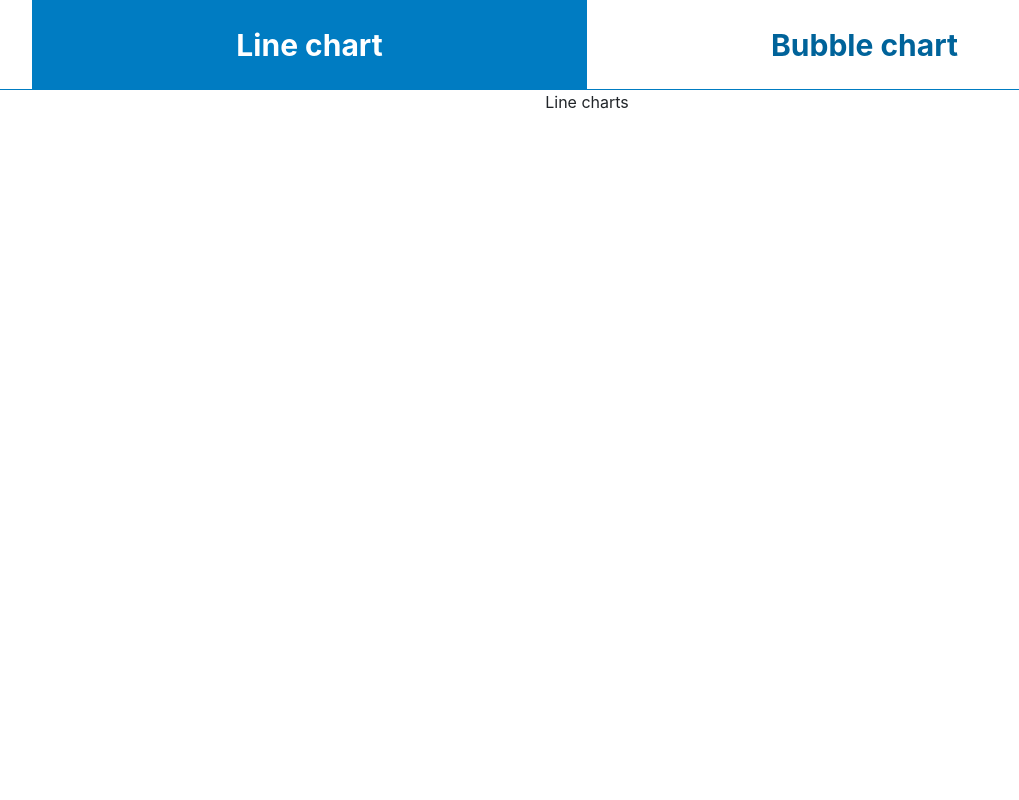
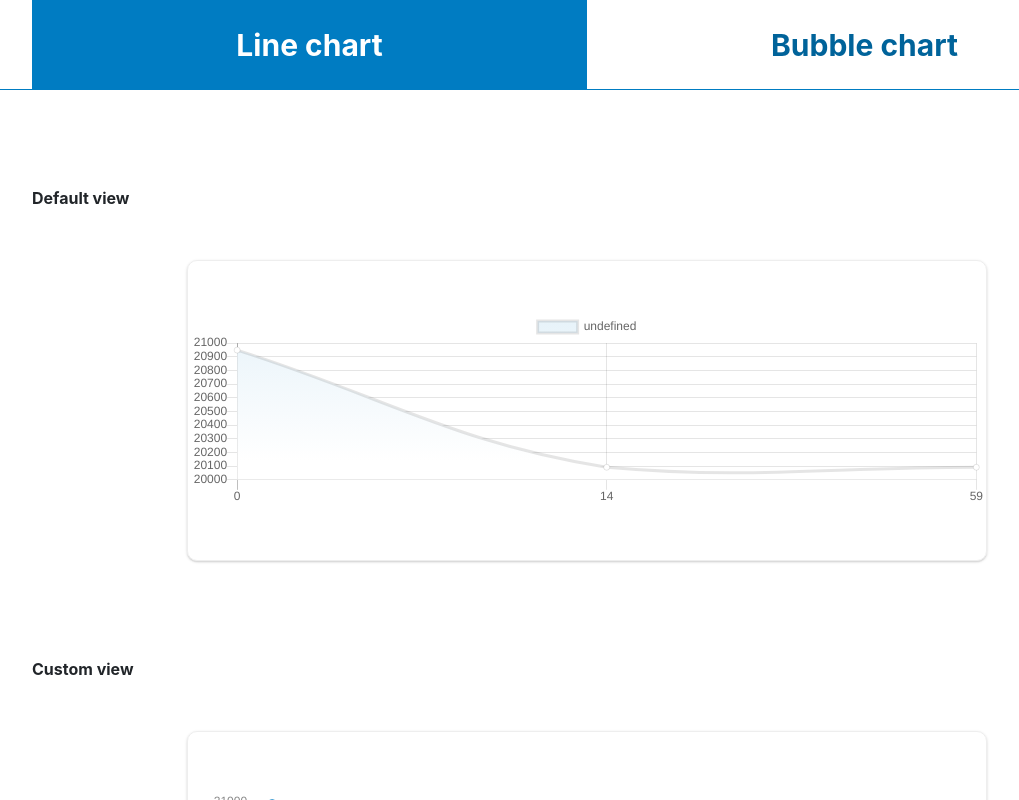
Before and after one commit to lovedisaster/react-chartjs-sample, a React (Create React App) app in the folder react-chartjs-sample/: page / in a window 1280 px wide. Both pictures are taken after a click on the item "Line chart". Shown: the top 800 px of the page, without its empty margins (53-1072 px from the left). Built offline with nearby package versions, Linux system fonts and the light colour scheme.

Commit message:
default and minor custom chart

```diff
--- a/react-chartjs-sample/src/App.js
+++ b/react-chartjs-sample/src/App.js
@@ -1,5 +1,7 @@
 import React, {useState} from 'react';
 import './App.scss';
+import LineChart from './LineChart/LineChart';
+import BubbleChart from './BubbleChart/BubbleChart';
 
 const CHARTTYPES = {
   LINE : "line",
@@ -20,14 +22,10 @@ const App = () => {
         </div>
       </div>
       {
-        activeChart === CHARTTYPES.LINE && <div className="line-chart__wrapper">
-          Line charts
-        </div>
+        activeChart === CHARTTYPES.LINE && <BubbleChart/>
       }
       {
-        activeChart === CHARTTYPES.BUBBLE && <div className="bubble-chart__wrapper">
-          Bubble charts
-        </div>
+        activeChart === CHARTTYPES.BUBBLE && <LineChart/>
       }
     </div>
   );
--- a/react-chartjs-sample/src/BubbleChart/BubbleChart.js
+++ b/react-chartjs-sample/src/BubbleChart/BubbleChart.js
@@ -1,16 +1,120 @@
-import React from 'react';
-import PropTypes from 'prop-types';
+import React from "react";
+import PropTypes from "prop-types";
+import { Line } from "react-chartjs-2";
+import "./BubbleChart.scss";
 
-const BubbleChart = props => {
-    return (
-        <div>
+const sampleData = (canvas) => {
+  const ctx = canvas.getContext("2d");
+  let gradient = ctx.createLinearGradient(0, 0, 0, 150);
+  gradient.addColorStop(0, "rgba(230,242,249,1)");
+  gradient.addColorStop(1, "rgba(255,255,255,1)");
 
-        </div>
-    );
+  const result = {
+    labels: [0, 14, 59],
+    datasets: [
+      {
+        backgroundColor: gradient,
+        pointBackgroundColor: "#fff",
+        data: [
+          { x: 0, y: 20948 },
+          { x: 14, y: 20092 },
+          { x: 59, y: 20092 },
+        ],
+      },
+    ],
+  };
+  return result;
 };
 
-BubbleChart.propTypes = {
-
+const BubbleChart = (props) => {
+  return (
+    <div className="container">
+      <br/>
+      <br/>
+      <br/>
+      <br/>
+      <h4 className="text-left">Default view</h4>
+      <div className="line-chart__wrapper">
+        <Line width={600} data={sampleData} type="line" />
+      </div>
+      <br/>
+      <br/>
+      <br/>
+      <br/>
+      <h4 className="text-left">Custom view</h4>
+      <div className="line-chart__wrapper">
+        <Line
+          width={600}
+          data={sampleData}
+          type="line"
+          options={{
+            legend: { display: false },
+            responsive: true,
+            maintainAspectRatio: false,
+            layout: {
+              padding: 20,
+            },
+            elements: {
+              line: {
+                cubicInterpolationMode: "monotone",
+                tension: 1,
+                borderWidth: 3,
+                borderColor: "#007CC2",
+                stepped: true,
+                fill: "bottom",
+              },
+              point: {
+                borderColor: "#027DC4",
+                backgroundColor: "#fff",
+                hoverBackgroundColor: "#fff",
+                borderWidth: 2,
+                radius: 5,
+                hoverRadius: 7,
+                hoverBorderWidth: 2,
+              },
+            },
+            scales: {
+              yAxes: [
+                {
+                  gridLines: {
+                    color: "#F7F7F7",
+                    drawBorder: false,
+                    lineWidth: 2,
+                    zeroLineWidth: 2,
+                    zeroLineColor: "#F7F7F7"
+                  },
+                  ticks: {
+                    fontColor: "#888",
+                    beginAtZero: false,
+                    padding: 15,
+                    stepSize: 500
+                  },
+                },
+              ],
+              xAxes: [
+                {
+                  gridLines: {
+                    color: "#F7F7F7",
+                    drawBorder: false,
+                    lineWidth: 2,
+                    zeroLineWidth: 2,
+                    zeroLineColor: "#F7F7F7",
+                  },
+                  ticks: {
+                    fontColor: "#888",
+                    beginAtZero: true,
+                    padding: 15,
+                  },
+                },
+              ],
+            },
+          }}
+        />
+      </div>
+    </div>
+  );
 };
 
+BubbleChart.propTypes = {};
+
 export default BubbleChart;
--- /dev/null
+++ b/react-chartjs-sample/src/BubbleChart/BubbleChart.scss
@@ -0,0 +1,15 @@
+.line-chart__wrapper{
+    width: 800px;
+    margin: auto;
+    height: auto;
+    border: 1px solid #eee;
+    box-shadow: 0px 2px 1px -1px #dbdbdb, 0px 1px 1px 0px #dbdbdb, 0px 1px 3px 0px #dbdbdb;
+    margin-top: 50px;
+    border-radius: 10px;
+    padding: 50px 0;
+}
+
+.text-left{
+    width: 100%;
+    text-align: left;
+}
```
